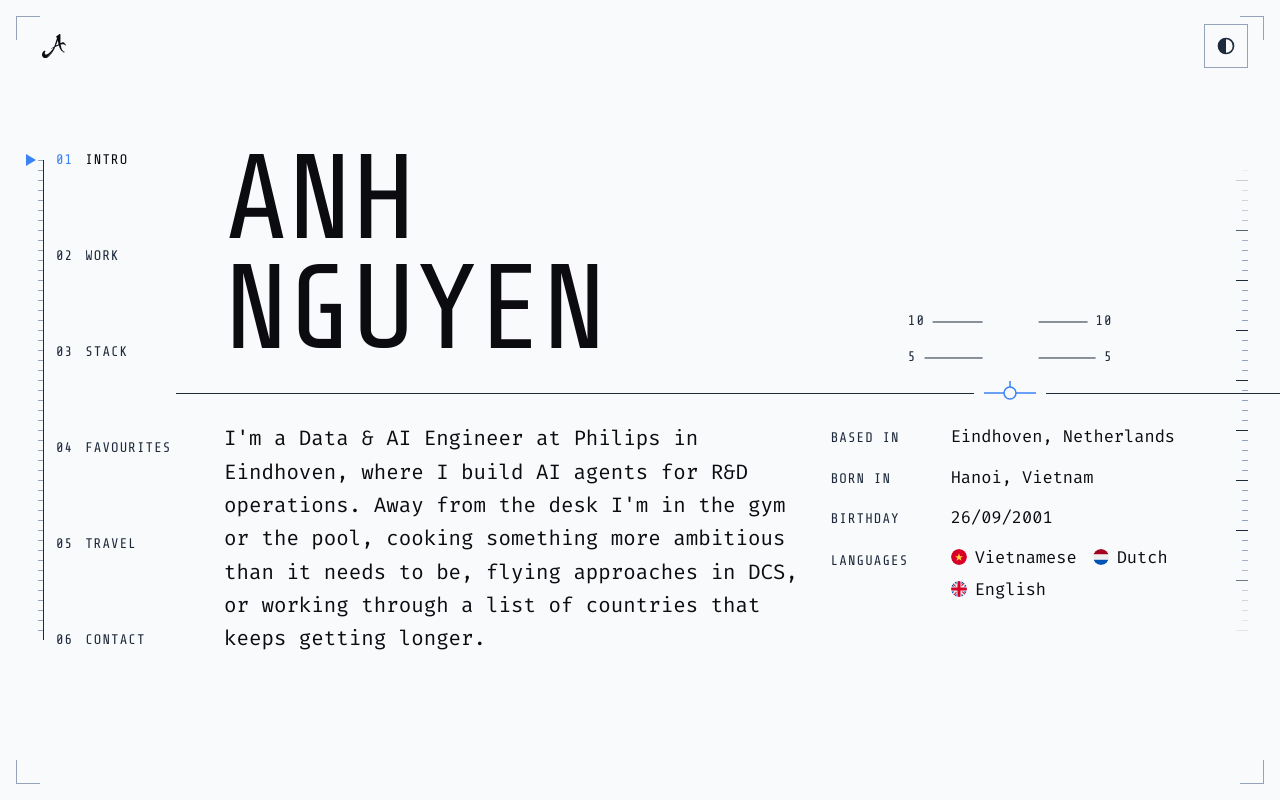
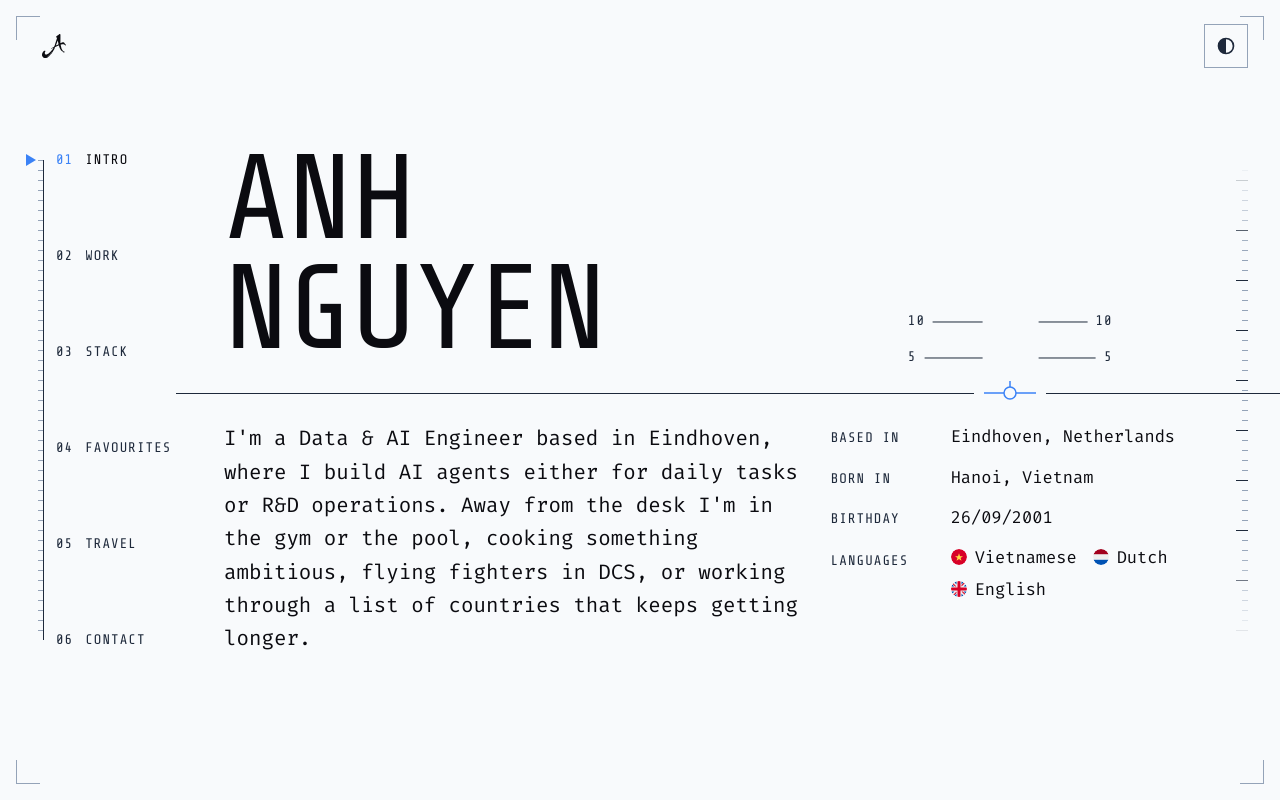
Before and after one commit to DanDan201/DanDan201.github.io, a React (Vite) app: page / in a window 1280 px wide. Shown: the top 800 px of the page. Built offline with nearby package versions, Linux system fonts and the light colour scheme.

Commit message:
Update intro and contact copy

```diff
--- a/src/content.ts
+++ b/src/content.ts
@@ -39,7 +39,7 @@ export const intro = {
     { flag: 'nl', name: 'Dutch' },
     { flag: 'gb', name: 'English' },
   ] satisfies Place[],
-  lead: "I'm a Data & AI Engineer at Philips in Eindhoven, where I build AI agents for R&D operations. Away from the desk I'm in the gym or the pool, cooking something more ambitious than it needs to be, flying approaches in DCS, or working through a list of countries that keeps getting longer.",
+  lead: "I'm a Data & AI Engineer based in Eindhoven, where I build AI agents either for daily tasks or R&D operations. Away from the desk I'm in the gym or the pool, cooking something ambitious, flying fighters in DCS, or working through a list of countries that keeps getting longer.",
 };
 
 export const jobs = [
@@ -248,7 +248,7 @@ export const travel: { visited: Region[]; next: Region } = {
 
 export const contact = {
   place: 'Eindhoven, Netherlands',
-  note: 'Reach me via Email, Facebook or even Instagram. I do not respond in Linkedin (It is my personal hell).',
+  note: 'Reach me via Email, Facebook or even Instagram. I do not respond in LinkedIn (It is my personal hell).',
   socials: [
     { href: 'mailto:anh.nguyen.work78@gmail.com', label: 'Email', icon: 'lu-mail' },
     { href: 'https://linkedin.com/in/anhnguyen2609', label: 'LinkedIn', icon: 'dv-linkedin' },
```
